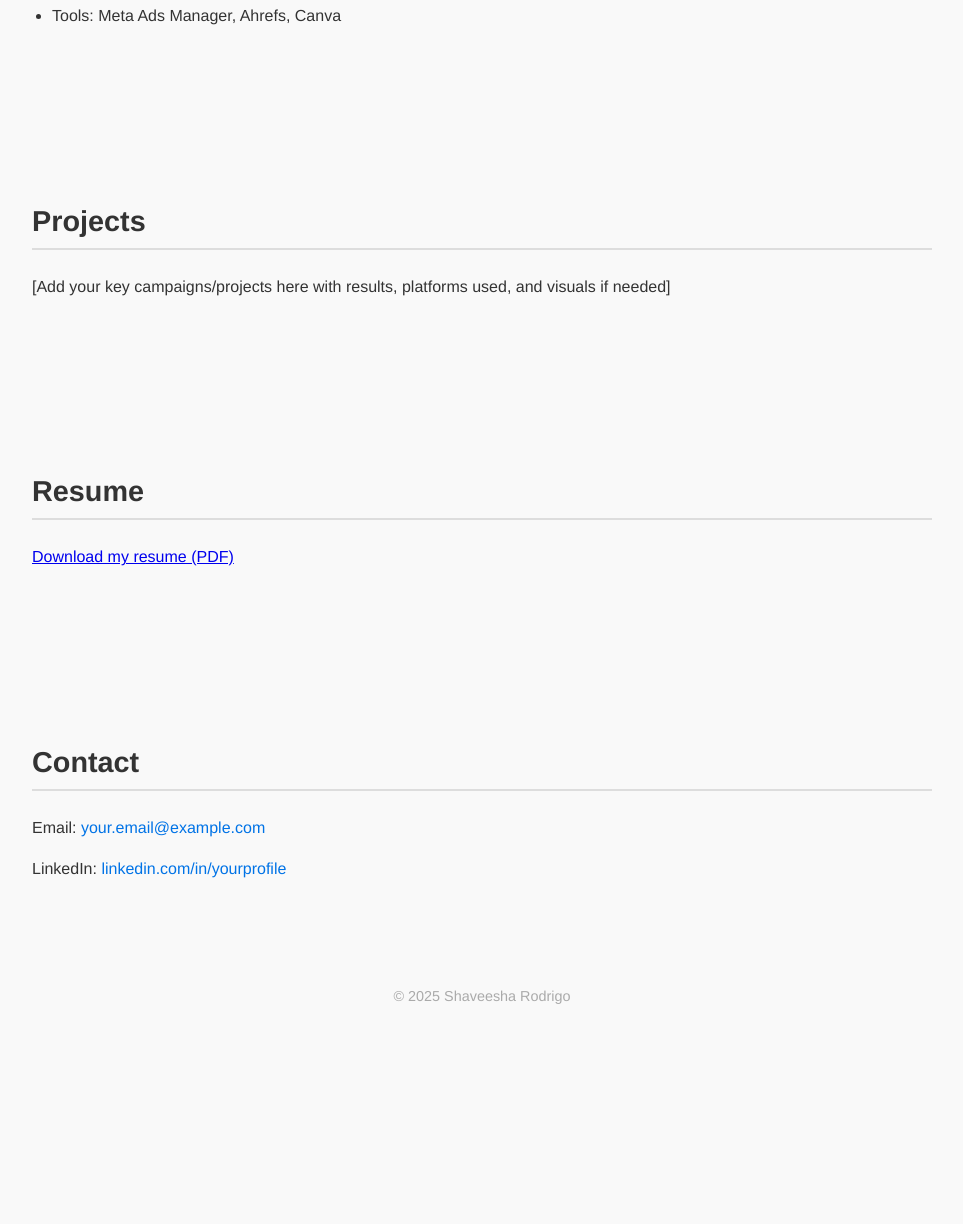
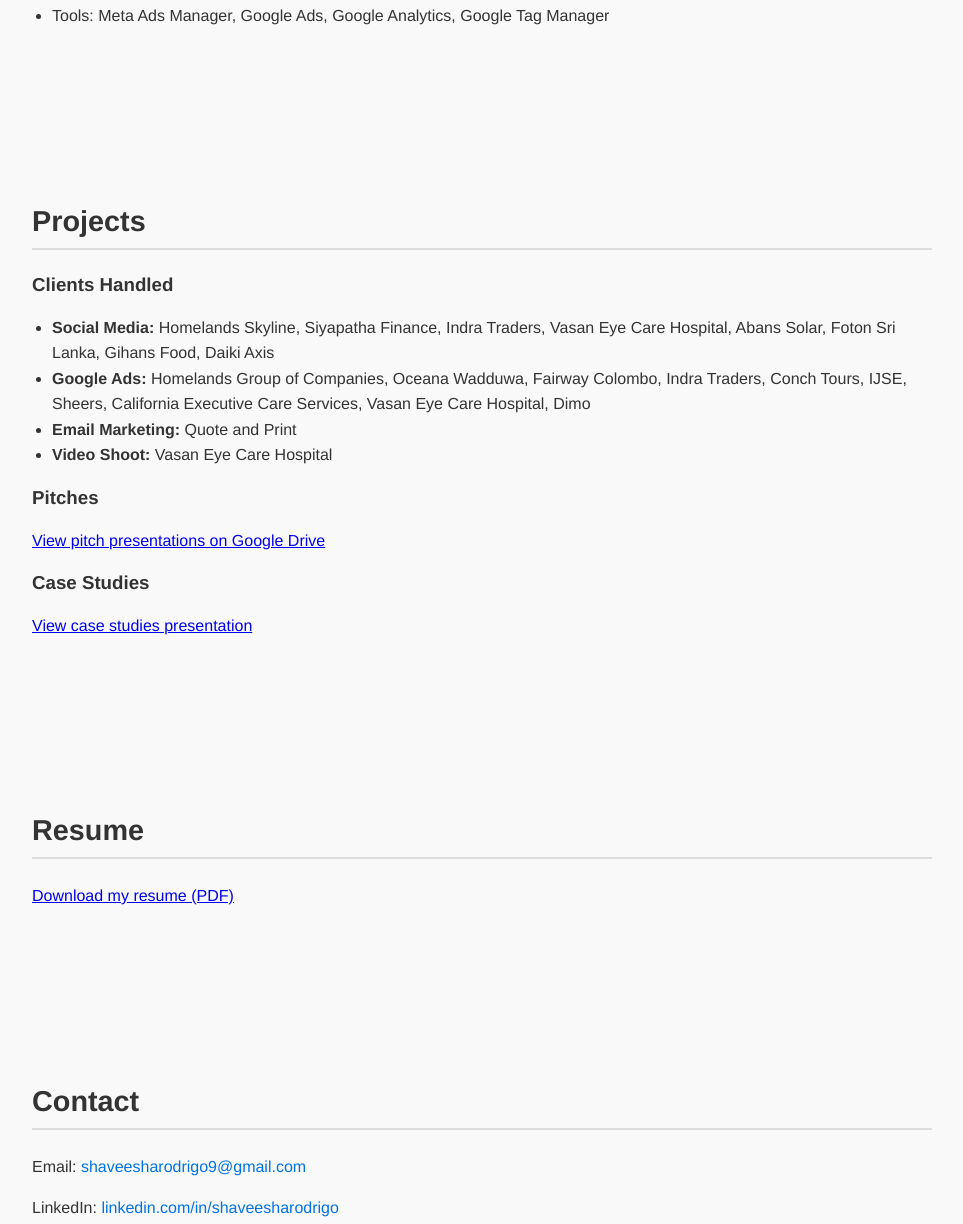
Before and after one commit to it20141110/portfolio, a plain HTML site: page index.html in a window 1280 px wide. Shown: the part 1055-2279 px from the top of the page, without its empty margins (158-1121 px from the left). Before the commit the page ends 2089 px from the top, so only its background shows below. Drawn offline with Linux system fonts and the light colour scheme.

Commit message:
Update index.html

```diff
--- a/index.html
+++ b/index.html
@@ -54,7 +54,7 @@
 
 <header>
   <h1>Shaveesha Rodrigo</h1>
-  <p>Senior Digital Marketing Executive</p>
+  <p>Senior Digital Marketing Analyst</p>
   <p>Driving growth through creative campaigns & data insights</p>
 </header>
 
@@ -73,24 +73,34 @@
     <li>Social Media Marketing</li>
     <li>Email Campaigns</li>
     <li>Content Strategy</li>
-    <li>Tools: Meta Ads Manager, Ahrefs, Canva</li>
+    <li>Tools: Meta Ads Manager, Google Ads, Google Analytics, Google Tag Manager</li>
   </ul>
 </section>
 
 <section id="projects">
   <h2>Projects</h2>
-  <p>[Add your key campaigns/projects here with results, platforms used, and visuals if needed]</p>
+  <h3>Clients Handled</h3>
+  <ul>
+    <li><strong>Social Media:</strong> Homelands Skyline, Siyapatha Finance, Indra Traders, Vasan Eye Care Hospital, Abans Solar, Foton Sri Lanka, Gihans Food, Daiki Axis</li>
+    <li><strong>Google Ads:</strong> Homelands Group of Companies, Oceana Wadduwa, Fairway Colombo, Indra Traders, Conch Tours, IJSE, Sheers, California Executive Care Services, Vasan Eye Care Hospital, Dimo</li>
+    <li><strong>Email Marketing:</strong> Quote and Print</li>
+    <li><strong>Video Shoot:</strong> Vasan Eye Care Hospital</li>
+  </ul>
+  <h3>Pitches</h3>
+  <p><a href="https://drive.google.com/drive/folders/1Gozu52vym66rv2KwYPvrTmkRZXokOPn_" target="_blank">View pitch presentations on Google Drive</a></p>
+  <h3>Case Studies</h3>
+  <p><a href="https://docs.google.com/presentation/d/1SblXAwc8U58Jwm278CmuQ9x1t2NjGxrddGCysGPef-A/edit#slide=id.p1" target="_blank">View case studies presentation</a></p>
 </section>
 
 <section id="resume">
   <h2>Resume</h2>
-  <p><a href="resume.pdf" target="_blank">Download my resume (PDF)</a></p>
+  <p><a href="https://drive.google.com/file/d/1vhrY9Bv3KPOvLIc9o4pTN2D4HyWn-3rf/view?usp=sharing" target="_blank">Download my resume (PDF)</a></p>
 </section>
 
 <section id="contact" class="contact">
   <h2>Contact</h2>
-  <p>Email: <a href="mailto:your.email@example.com">your.email@example.com</a></p>
-  <p>LinkedIn: <a href="https://linkedin.com/in/yourprofile" target="_blank">linkedin.com/in/yourprofile</a></p>
+  <p>Email: <a href="mailto:your.email@example.com">shaveesharodrigo9@gmail.com</a></p>
+  <p>LinkedIn: <a href="https://www.linkedin.com/in/shaveesha-rodrigo-7b3634213" target="_blank">linkedin.com/in/shaveesharodrigo</a></p>
 </section>
 
 <footer>
```
